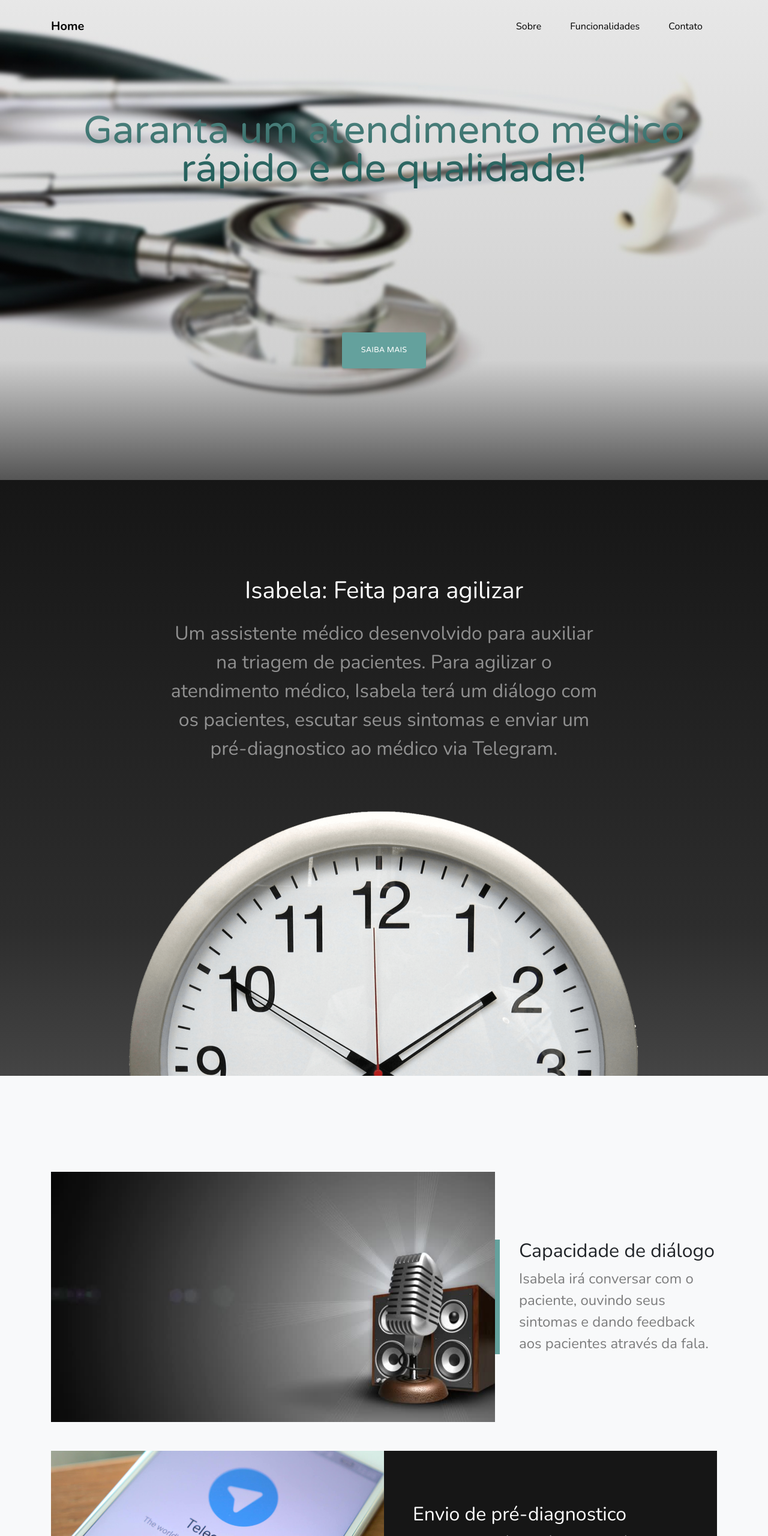
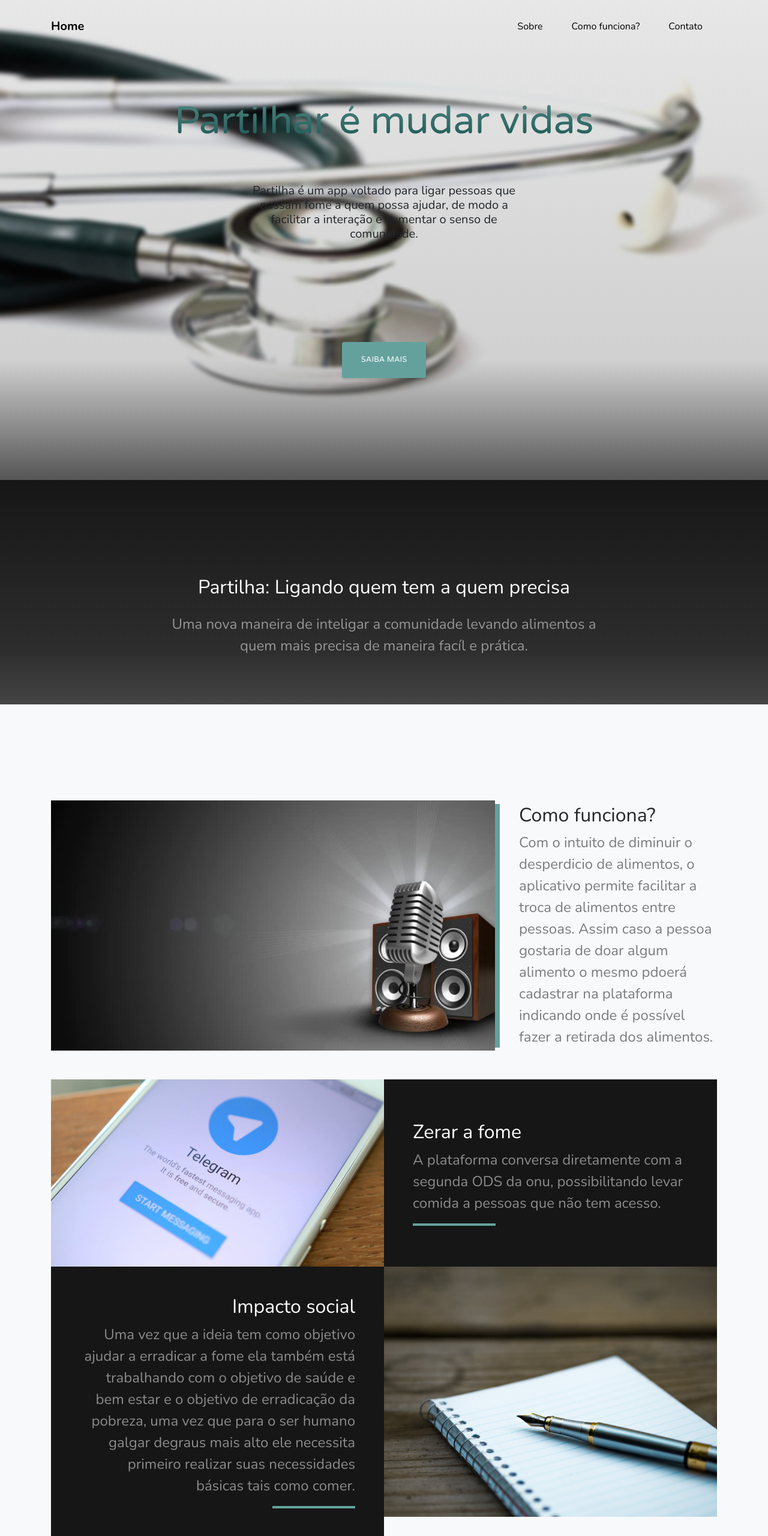
Before and after one commit to TiagoBattiston/landing-page, a website: page index.html in a window 1280 px wide. Shown: the top 2560 px of the page at 60% size. Drawn offline with nearby package versions, Linux system fonts and the light colour scheme.

Commit message:
Add files via upload

```diff
--- a/index.html
+++ b/index.html
@@ -8,7 +8,7 @@
     <meta name="description" content="">
     <meta name="author" content="">
 
-    <title>Isabela - Assistente medico</title>
+    <title>Partilha - Ajudando o próximo</title>
 
     <!-- Bootstrap core CSS -->
     <link href="vendor/bootstrap/css/bootstrap.min.css" rel="stylesheet">
@@ -39,7 +39,7 @@
               <a class="nav-link js-scroll-trigger" href="#about">Sobre</a>
             </li>
             <li class="nav-item">
-              <a class="nav-link js-scroll-trigger" href="#projects">Funcionalidades</a>
+              <a class="nav-link js-scroll-trigger" href="#projects">Como funciona?</a>
             </li>
             <li class="nav-item">
               <a class="nav-link js-scroll-trigger" href="#signup">Contato</a>
@@ -53,10 +53,11 @@
     <header class="masthead">
       <div class="container d-flex h-100 align-items-center">
         <div class="mx-auto text-center">
-          <h1 class="mx-auto my-0">Garanta um atendimento médico rápido e de qualidade!</h1>
+          <h1 class="mx-auto my-0">Partilhar é mudar vidas</h1>
           <br/>
           <br/>
           <br/>
+          <h2 class="mx-auto my-0"> Partilha é um app voltado para ligar pessoas que passam fome a quem possa ajudar, de modo a facilitar a interação e aumentar o senso de comunidade.</h2>
           <br/>
           <br/>
           <br/>
@@ -74,13 +75,11 @@
       <div class="container">
         <div class="row">
           <div class="col-lg-8 mx-auto">
-            <h2 class="text-white mb-4" style="font-size:2.5rem">Isabela: Feita para agilizar</h2>
-            <p class="text-white-50" style="font-size:2rem">Um assistente médico desenvolvido para auxiliar na triagem de pacientes. Para agilizar o atendimento médico,
-              Isabela terá um diálogo com os pacientes, escutar seus sintomas e enviar um pré-diagnostico ao médico via Telegram.
+            <h2 class="text-white mb-4" style="font-size:2rem">Partilha: Ligando quem tem a quem precisa</h2>
+            <p class="text-white-50" style="font-size:1.5rem">Uma nova  maneira de inteligar a comunidade levando alimentos a quem mais precisa de maneira facíl e prática.
             </p>
           </div>
         </div>
-        <img src="img/ipad.png" class="img-fluid" alt="">
       </div>
     </section>
 
@@ -95,8 +94,8 @@
           </div>
           <div class="col-xl-4 col-lg-5">
             <div class="featured-text text-center text-lg-left">
-              <h4 class="project-title">Capacidade de diálogo</h4>
-              <p class="text-black-50 mb-0 project-text2">Isabela irá conversar com o paciente, ouvindo seus sintomas e dando feedback aos pacientes através da fala.</p>
+              <h4 class="project-title">Como funciona?</h4>
+              <p class="text-black-50 mb-0 project-text2">Com o intuito de diminuir o desperdicio de alimentos, o aplicativo permite facilitar a troca de alimentos entre pessoas. Assim caso a pessoa gostaria de doar algum alimento o mesmo pdoerá cadastrar na plataforma indicando onde é possível fazer a retirada dos alimentos.</p>
             </div>
           </div>
         </div>
@@ -110,8 +109,8 @@
             <div class="bg-black text-center h-100 project">
               <div class="d-flex h-100">
                 <div class="project-text w-100 my-auto text-center text-lg-left">
-                  <h4 class="text-white project-title">Envio de pré-diagnostico</h4>
-                  <p class="mb-0 text-white-50 project-text2">Isabela enviará ao médico um pré-diagnostico via Telegram.</p>
+                  <h4 class="text-white project-title">Zerar a fome </h4>
+                  <p class="mb-0 text-white-50 project-text2">A plataforma conversa diretamente com a segunda ODS da onu, possibilitando levar comida a pessoas que não tem acesso.</p>
                   <hr class="d-none d-lg-block mb-0 ml-0">
                 </div>
               </div>
@@ -128,8 +127,8 @@
             <div class="bg-black text-center h-100 project">
               <div class="d-flex h-100">
                 <div class="project-text w-100 my-auto text-center text-lg-right">
-                  <h4 class="text-white project-title">Preparo do cadastro</h4>
-                  <p class="mb-0 text-white-50 project-text2">A partir do diálogo com o paciente, Isabela será capaz de efetuar o cadastro do mesmo.</p>
+                  <h4 class="text-white project-title">Impacto social</h4>
+                  <p class="mb-0 text-white-50 project-text2">Uma vez que a ideia tem como objetivo ajudar a erradicar a fome ela também está trabalhando com o objetivo de saúde e bem estar e o objetivo de erradicação da pobreza, uma vez que para o ser humano galgar degraus mais alto ele necessita primeiro realizar suas necessidades básicas tais como comer. </p>
                   <hr class="d-none d-lg-block mb-0 mr-0">
                 </div>
               </div>
@@ -151,7 +150,7 @@
                 <i class="fas fa-users text-primary mb-2"></i>
                 <h4 class="text-uppercase m-0">Dev team</h4>
                 <hr class="my-4">
-                <div class="small text-black-50">Artur Bizon; Leonardo Fronza; Lucas Matheus; Tiago Battiston</div>
+                <div class="small text-black-50">Gabriely Melo e Tiago Battiston</div>
               </div>
             </div>
           </div>
@@ -163,7 +162,7 @@
                 <h4 class="text-uppercase m-0">Email</h4>
                 <hr class="my-4">
                 <div class="small text-black-50">
-                  contato@isabela.org
+                  tiago.battiston@gmail.com
                 </div>
               </div>
             </div>
@@ -175,7 +174,7 @@
                 <i class="fas fa-mobile-alt text-primary mb-2"></i>
                 <h4 class="text-uppercase m-0">Telefone</h4>
                 <hr class="my-4">
-                <div class="small text-black-50">+55 (47) 7007-7007</div>
+                <div class="small text-black-50">+55 (45)98416-7017 </div>
               </div>
             </div>
           </div>
@@ -186,20 +185,20 @@
     <!-- Footer -->
     <footer class="bg-black small text-center text-white-50">
       <div class="container">
-        Copyright &copy; Isabela 2018
+        Copyright &copy; Partilha 2020
       </div>
     </footer>
 
-    <!-- Bootstrap core JavaScript -->
+    <!-- Bootstrap core JavaScript
     <script src="vendor/jquery/jquery.min.js"></script>
     <script src="vendor/bootstrap/js/bootstrap.bundle.min.js"></script>
 
-    <!-- Plugin JavaScript -->
+
     <script src="vendor/jquery-easing/jquery.easing.min.js"></script>
 
-    <!-- Custom scripts for this template -->
-    <script src="js/grayscale.min.js"></script>
 
+    <script src="js/grayscale.min.js"></script>/*
+    -->
   </body>
 
 </html>
```
